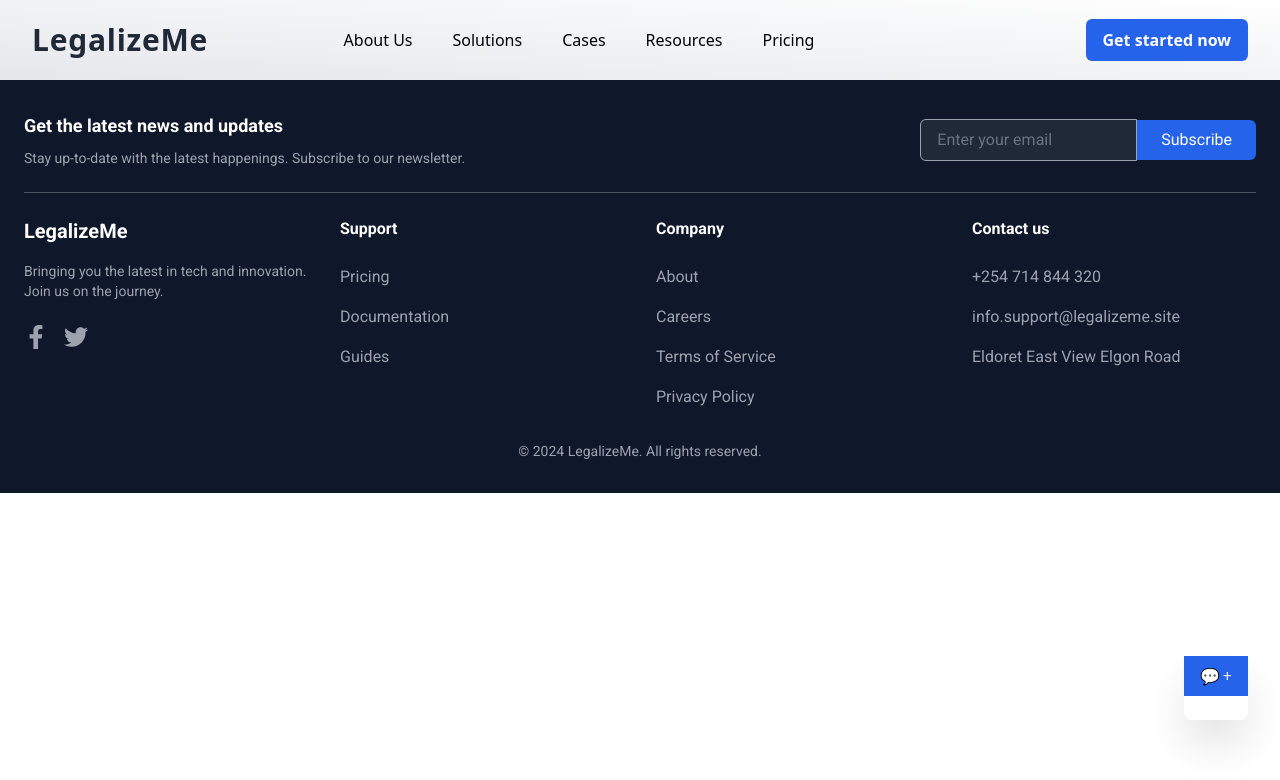
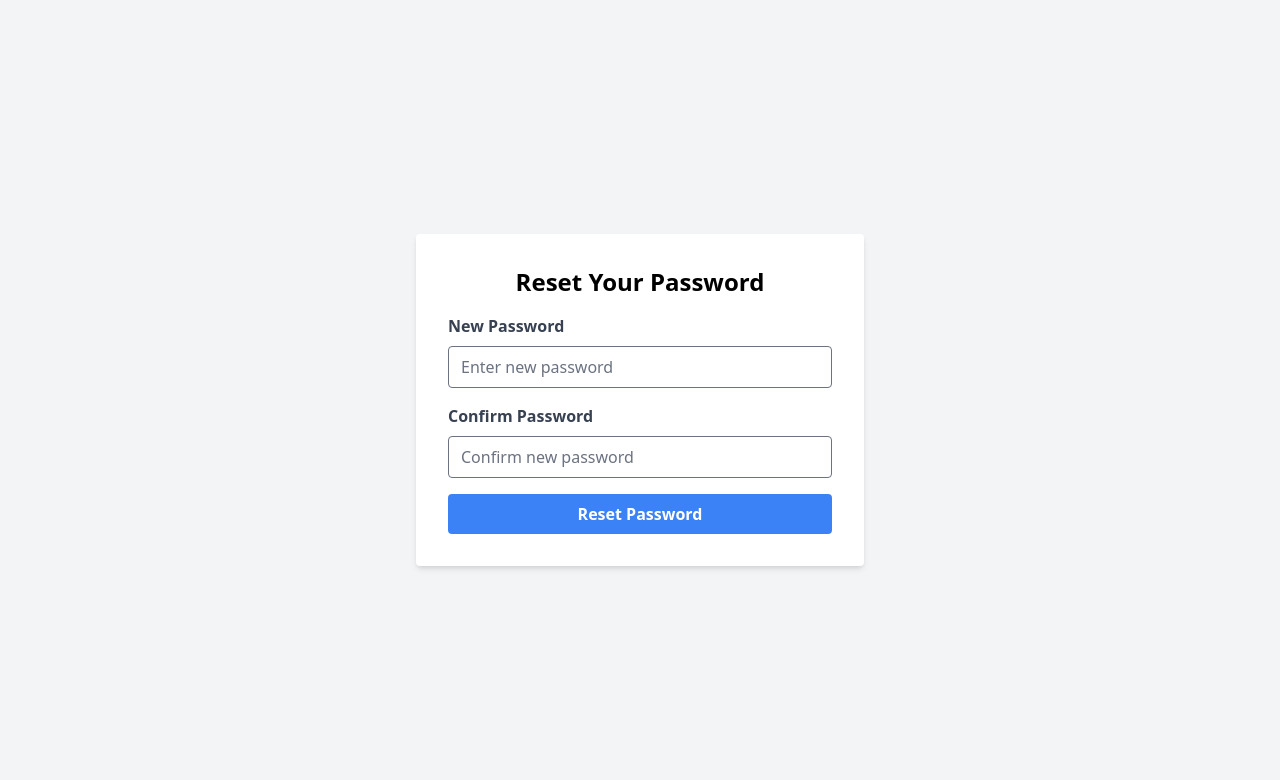
Before and after one commit to CheropS/LegalizeMe, a React (Vite) app in the folder client/: page /password-reset in a window 1280 px wide. Shown: the top 780 px of the page. Built offline with nearby package versions, Linux system fonts and the light colour scheme.

Commit message:
Added forgot and reset pass links

```diff
--- a/client/src/App.jsx
+++ b/client/src/App.jsx
@@ -20,16 +20,23 @@ import CaseDetail from "./components/CaseDetail";
 import ChatBot from "./components/ChatBot";
 import Checkout from "./components/Checkout";
 import StudentVerification from "./components/Verify";
+import PasswordReset from "./components/PasswordReset";
 
 const Layout = ({ children }) => {
   const location = useLocation();
-  const noNavbarFooterPages = ["/signup", "/login", "/terms", "/data-governance", "/checkout", "/forgot-password"];
+  const noNavbarFooterPages = ["/signup", "/login", "/terms", "/data-governance", "/checkout", "/forgot-password", "/password-reset"];
+  const noChatBotPages = ["/checkout", "/verify", "/password-reset", "/login", "/signup"];
 
   return (
     <>
       {!noNavbarFooterPages.includes(location.pathname.toLowerCase()) && <Navbar />}
       {children}
       {!noNavbarFooterPages.includes(location.pathname.toLowerCase()) && <Footer />}
+      {!noChatBotPages.includes(location.pathname.toLowerCase()) && (
+        <div className="fixed bottom-4 right-4 z-50">
+          <ChatBot />
+        </div>
+      )}
     </>
   );
 };
@@ -100,13 +107,9 @@ const App = () => {
           <Route path="/feedback" element={<Feedback />} />
           <Route path="/checkout" element={<Checkout />} />
           <Route path="/verify" element={<StudentVerification />} />
+          <Route path="/password-reset" element={<PasswordReset />} />
         </Routes>
       </Layout>
-
-      {/* Global ChatBot */}
-      <div className="fixed bottom-4 right-4 z-50">
-        <ChatBot flow={flow} />
-      </div>
     </Router>
   );
 };
--- a/client/src/components/ForgotPassword.jsx
+++ b/client/src/components/ForgotPassword.jsx
@@ -5,15 +5,17 @@ const ForgotPassword = () => {
   const [email, setEmail] = useState("");
   const [message, setMessage] = useState("");
   const [error, setError] = useState("");
+  const [loading, setLoading] = useState(false);
   const navigate = useNavigate();
 
   const handleSubmit = async (e) => {
     e.preventDefault();
     setMessage("");
     setError("");
+    setLoading(true);
 
     try {
-      const response = await fetch("https://backend-1-ygzf.onrender.com/api/password-reset/", {
+      const response = await fetch("https://legalizeme.azurewebsites.net/api/password-reset/", {
         method: "POST",
         headers: {
           "Content-Type": "application/json",
@@ -22,51 +24,52 @@ const ForgotPassword = () => {
       });
 
       if (response.ok) {
-        setMessage("Please check your email for password reset instructions.");
-        setTimeout(() => {
-          navigate("/login"); // Redirect to login after 3 seconds
-        }, 3000);
+        setMessage("A password reset link has been sent to your email.");
+        setTimeout(() => navigate("/login"), 3000); // Redirect after 3 seconds
       } else {
         const errorData = await response.json();
-        setError(errorData.message || "Account does not exist. Please check the email and try again.");
+        setError(errorData.message || "Invalid email address. Please try again.");
       }
-    } catch (error) {
-      setError("An error occurred. Please try again later.");
+    } catch (err) {
+      setError("An unexpected error occurred. Please try again later.");
+    } finally {
+      setLoading(false);
     }
   };
 
   return (
-    <>
-      <div className="min-h-screen bg-gray-100 flex items-center justify-center">
-        <div className="bg-white shadow-md rounded px-8 pt-6 pb-8 mb-4 max-w-md w-full">
+    <div className="flex items-center justify-center min-h-screen bg-gray-100">
+      <div className="bg-white p-8 shadow-md rounded w-full max-w-md">
         <h1 className="text-center text-2xl font-bold mb-6">Forgot Password</h1>
+        {message && <p className="text-green-500 text-center mb-4">{message}</p>}
+        {error && <p className="text-red-500 text-center mb-4">{error}</p>}
         <form onSubmit={handleSubmit}>
           <div className="mb-4">
             <label className="block text-gray-700 font-bold mb-2" htmlFor="email">
               Email Address
             </label>
             <input
-                className="appearance-none border rounded w-full py-2 px-3 text-gray-700 leading-tight focus:outline-none focus:shadow-outline"
               id="email"
               type="email"
-                placeholder="Enter your email address"
+              placeholder="Enter your email"
               value={email}
               onChange={(e) => setEmail(e.target.value)}
+              className="w-full px-3 py-2 border rounded focus:outline-none focus:ring"
               required
             />
           </div>
-            {error && <p className="text-red-500 text-xs italic mb-4">{error}</p>}
-            {message && <p className="text-green-500 text-xs italic mb-4">{message}</p>}
           <button
-              className="bg-blue-500 hover:bg-blue-700 text-white font-bold py-2 px-4 rounded focus:outline-none focus:shadow-outline w-full"
             type="submit"
+            className={`w-full py-2 text-white font-bold rounded ${
+              loading ? "bg-gray-400 cursor-not-allowed" : "bg-blue-500 hover:bg-blue-600"
+            }`}
+            disabled={loading}
           >
-              Reset Password
+            {loading ? "Sending..." : "Send Reset Link"}
           </button>
         </form>
       </div>
     </div>
-    </>
   );
 };
 
--- /dev/null
+++ b/client/src/components/PasswordReset.jsx
@@ -0,0 +1,98 @@
+import React, { useState } from "react";
+import { useSearchParams } from "react-router-dom";
+
+const PasswordReset = () => {
+  const [searchParams] = useSearchParams();
+  const token = searchParams.get("token"); // Extract token from the URL
+  const [password, setPassword] = useState("");
+  const [confirmPassword, setConfirmPassword] = useState("");
+  const [message, setMessage] = useState("");
+  const [error, setError] = useState("");
+  const [loading, setLoading] = useState(false);
+
+  const handleSubmit = async (e) => {
+    e.preventDefault();
+    if (password !== confirmPassword) {
+      setError("Passwords do not match.");
+      return;
+    }
+
+    setLoading(true);
+    setError("");
+    setMessage("");
+
+    try {
+      const response = await fetch("https://legalizeme.azurewebsites.net/api/password-reset/confirm/", {
+        method: "POST",
+        headers: {
+          "Content-Type": "application/json",
+        },
+        body: JSON.stringify({ token, password }),
+      });
+
+      if (response.ok) {
+        setMessage("Password reset successful! You can now log in.");
+      } else {
+        const errorData = await response.json();
+        setError(errorData.message || "Failed to reset password. Please try again.");
+      }
+    } catch (err) {
+      setError("An unexpected error occurred. Please try again later.");
+    } finally {
+      setLoading(false);
+    }
+  };
+
+  return (
+    <div className="flex items-center justify-center min-h-screen bg-gray-100">
+      <div className="bg-white p-8 shadow-md rounded w-full max-w-md">
+        <h2 className="text-2xl font-bold text-center mb-4">Reset Your Password</h2>
+        {message && <p className="text-green-500 text-center mb-4">{message}</p>}
+        {error && <p className="text-red-500 text-center mb-4">{error}</p>}
+        {!message && (
+          <form onSubmit={handleSubmit}>
+            <div className="mb-4">
+              <label htmlFor="password" className="block text-gray-700 font-bold mb-2">
+                New Password
+              </label>
+              <input
+                id="password"
+                type="password"
+                placeholder="Enter new password"
+                value={password}
+                onChange={(e) => setPassword(e.target.value)}
+                className="w-full px-3 py-2 border rounded focus:outline-none focus:ring"
+                required
+              />
+            </div>
+            <div className="mb-4">
+              <label htmlFor="confirmPassword" className="block text-gray-700 font-bold mb-2">
+                Confirm Password
+              </label>
+              <input
+                id="confirmPassword"
+                type="password"
+                placeholder="Confirm new password"
+                value={confirmPassword}
+                onChange={(e) => setConfirmPassword(e.target.value)}
+                className="w-full px-3 py-2 border rounded focus:outline-none focus:ring"
+                required
+              />
+            </div>
+            <button
+              type="submit"
+              className={`w-full py-2 text-white font-bold rounded ${
+                loading ? "bg-gray-400 cursor-not-allowed" : "bg-blue-500 hover:bg-blue-600"
+              }`}
+              disabled={loading}
+            >
+              {loading ? "Resetting..." : "Reset Password"}
+            </button>
+          </form>
+        )}
+      </div>
+    </div>
+  );
+};
+
+export default PasswordReset;
```
Lines whose indentation alone changed are shown as unchanged.
